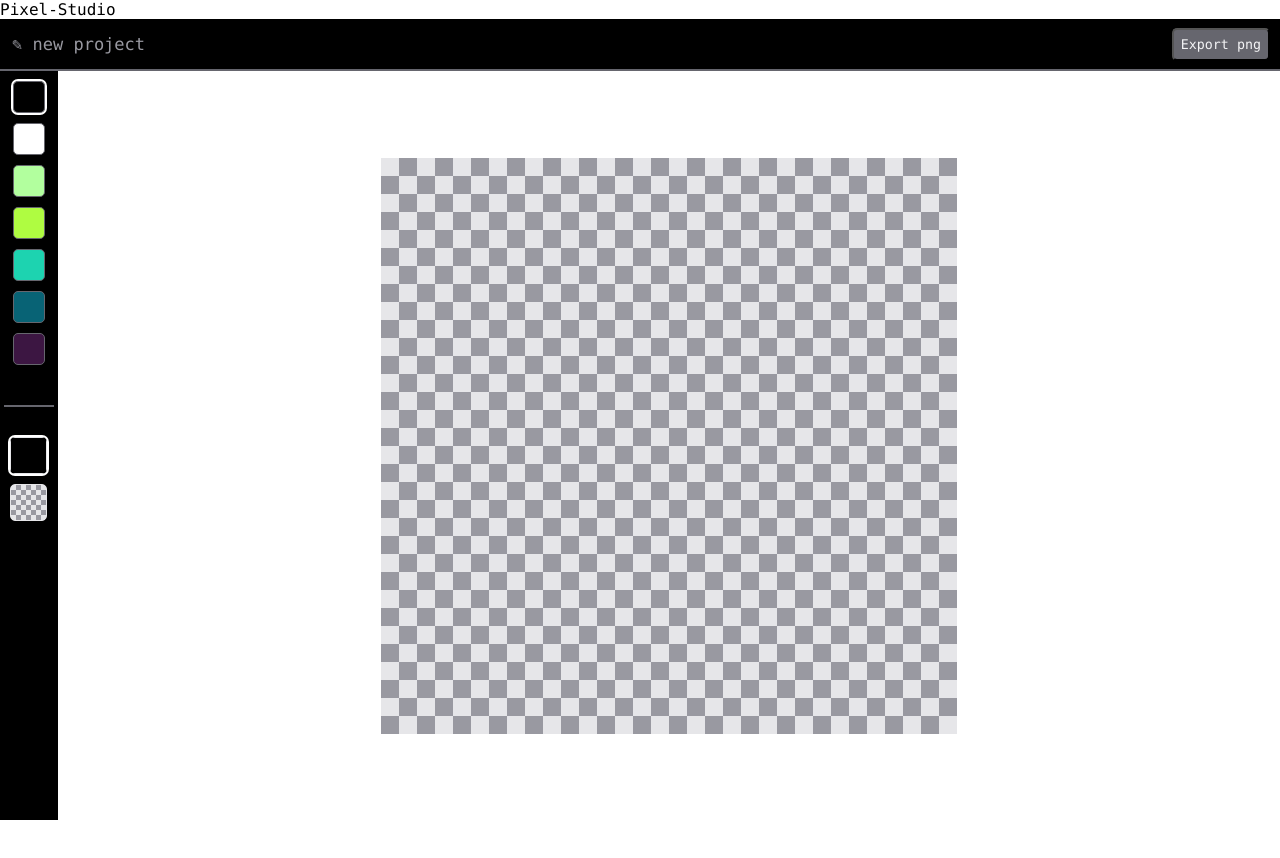
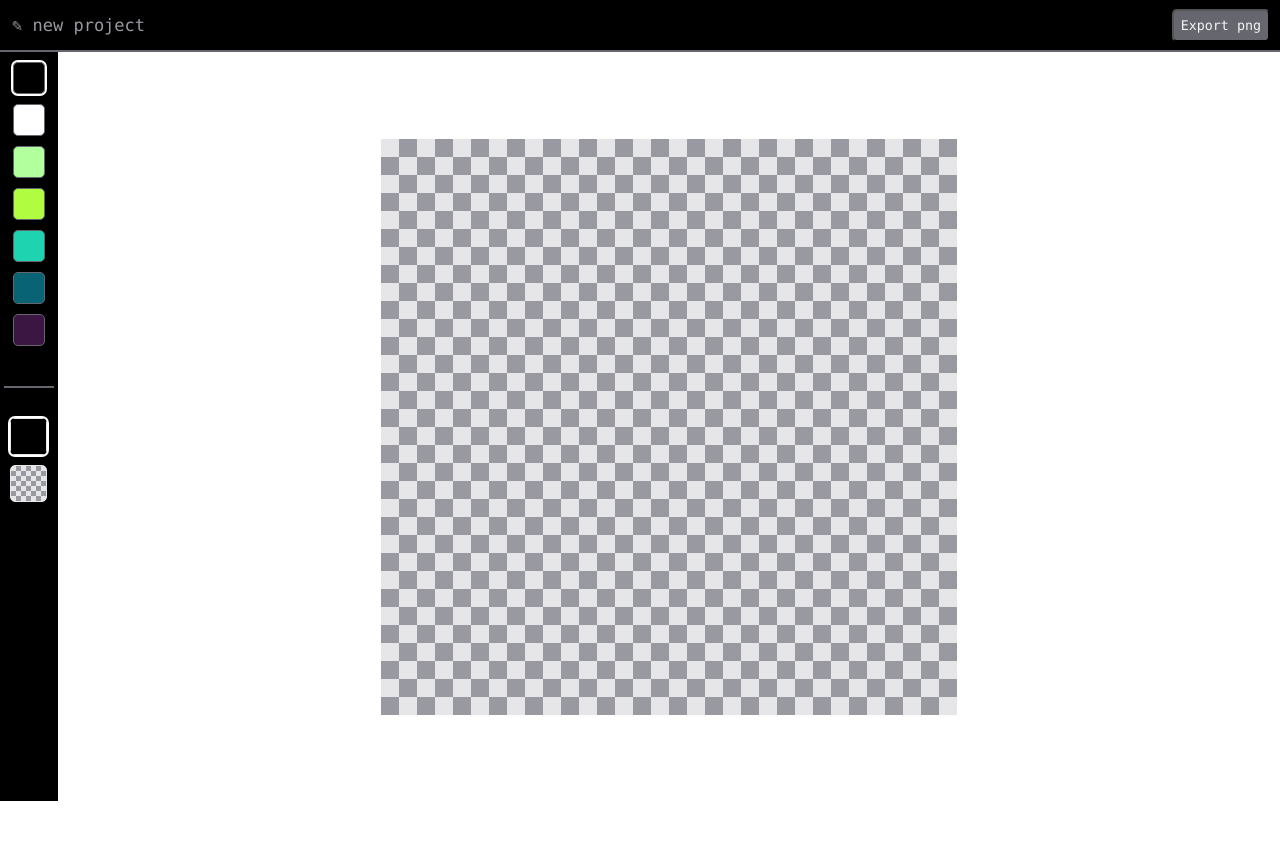
Before and after one commit to JeherillaJanwar/Pixel-Studio, a plain HTML site: page index.html in a window 1280 px wide. Drawn offline with nearby package versions, Linux system fonts and the light colour scheme.

Commit message:
Fix Typo

```diff
--- a/index.html
+++ b/index.html
@@ -1,4 +1,4 @@
-<tilte>Pixel-Studio</title>
+<title>Pixel-Studio</title>
 <link rel="stylesheet"
 	href="https://fonts.googleapis.com/css2?family=Material+Symbols+Outlined:opsz,wght,FILL,GRAD@20..48,100..700,0..1,-50..200" />
 <style>
```
